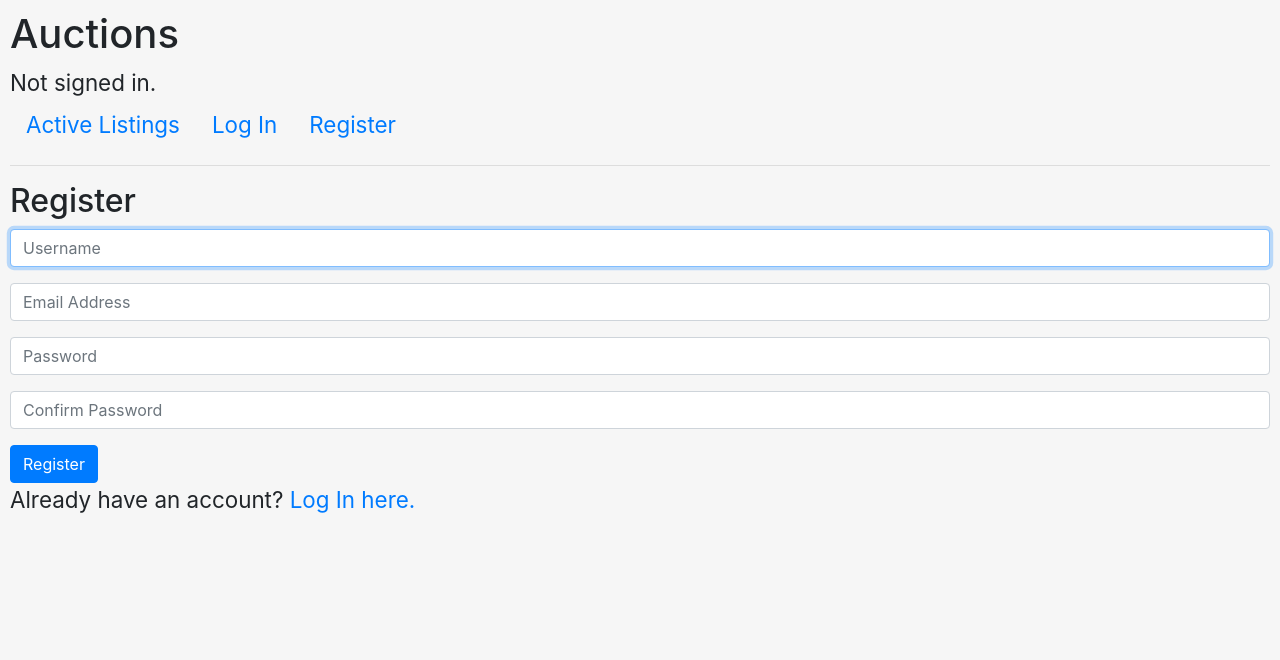
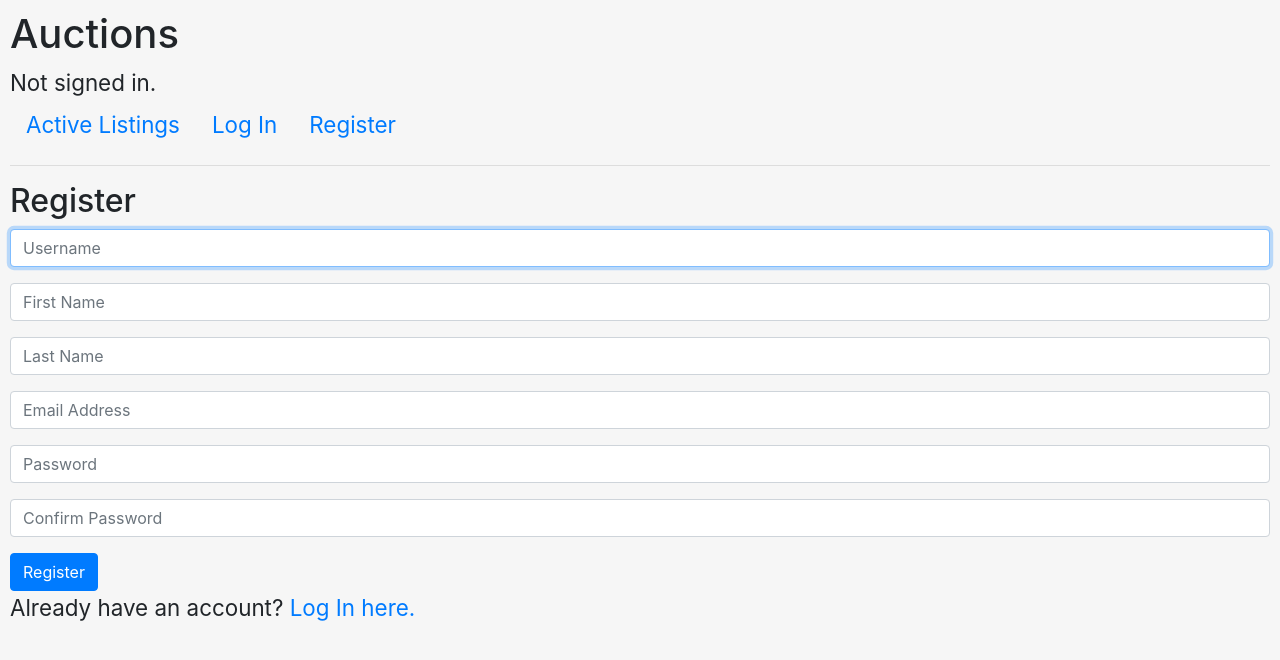
Before and after one commit to GabrielKayque/DJANGO-Ebay-Like-EcommerceAuction, a Django app: page /register in a window 1280 px wide. Shown: the top 660 px of the page. Run offline with Django 3.2, Linux system fonts and the light colour scheme; some libraries are stand-ins or nearby versions.

Commit message:
functions to create page and register user modified

```diff
--- a/auctions/templates/auctions/auction.html
+++ b/auctions/templates/auctions/auction.html
@@ -24,6 +24,6 @@
     <small>Auction Created: {{ product.created_date }} by: <strong>{{ product.author.username.capitalize }}</strong></small>
     <br>
 
-    <a href="{% url 'index' %}" class="btn btn-outline-dark btn-sm" role="button" >Back to Active listings</a>
+    <a href="{% url 'index' %}" class="btn btn-secondary btn-sm" role="button" >Back to Active listings</a>
 
 {% endblock body %}
--- a/auctions/templates/auctions/register.html
+++ b/auctions/templates/auctions/register.html
@@ -11,16 +11,22 @@
     <form action="{% url 'register' %}" method="post">
         {% csrf_token %}
         <div class="form-group">
-            <input class="form-control" autofocus type="text" name="username" placeholder="Username">
+            <input class="form-control" autofocus type="text" name="username" placeholder="Username" required="required">
         </div>
         <div class="form-group">
-            <input class="form-control" type="email" name="email" placeholder="Email Address">
+            <input class="form-control" autofocus type="text" name="first_name" placeholder="First Name" required="required">
         </div>
         <div class="form-group">
-            <input class="form-control" type="password" name="password" placeholder="Password">
+            <input class="form-control" autofocus type="text" name="last_name" placeholder="Last Name" required="required">
         </div>
         <div class="form-group">
-            <input class="form-control" type="password" name="confirmation" placeholder="Confirm Password">
+            <input class="form-control" type="email" name="email" placeholder="Email Address" required="required">
+        </div>
+        <div class="form-group">
+            <input class="form-control" type="password" name="password" placeholder="Password" required="required">
+        </div>
+        <div class="form-group">
+            <input class="form-control" type="password" name="confirmation" placeholder="Confirm Password" required="required">
         </div>
         <input class="btn btn-primary" type="submit" value="Register">
     </form>
--- a/auctions/views.py
+++ b/auctions/views.py
@@ -1,11 +1,8 @@
 from django.contrib.auth import authenticate, login, logout
 from django.db import IntegrityError
 from django.http import HttpResponse, HttpResponseRedirect
-from django.shortcuts import render
+from django.shortcuts import redirect, render
 from django.urls import reverse
-
-from Project1.wiki.encyclopedia.forms import EditForm
-from Project1.wiki.encyclopedia.views import title
 from .forms import NewAuctionForm
 from .models import User, Listing
 
@@ -22,14 +19,17 @@ def auction_page(request, pk):
     })
 
 def create_page(request):
-    form = NewAuctionForm()
-    form.fields['author'].initial = User.objects.get(username=request.user).username
-    if request.method == "POST":
-        form = NewAuctionForm(request.POST)
-        if form.is_valid():
-            print(f"{form.cleaned_date['title']}")
 
     if request.user.is_authenticated:
+        form = NewAuctionForm()
+        form.fields['author'].initial = User.objects.get(username=request.user)
+        if request.method == "POST":
+            form = NewAuctionForm(request.POST)
+            if form.is_valid():
+                form.save()
+                return redirect(reverse("auction-page",args={Listing.objects.last().id}))
+
+
         return render(request, "auctions/createpage.html", {
             "form": form,
         })
@@ -40,7 +40,7 @@ def login_view(request):
     if request.method == "POST":
 
         # Attempt to sign user in
-        username = request.POST["username"]
+        username = request.POST["username"].lower()
         password = request.POST["password"]
         user = authenticate(request, username=username, password=password)
 
@@ -64,7 +64,7 @@ def logout_view(request):
 
 def register(request):
     if request.method == "POST":
-        username = request.POST["username"]
+        username = request.POST["username"].lower().strip()
         email = request.POST["email"]
 
         # Ensure password matches confirmation
```
Also changed, not shown: db.sqlite3.
